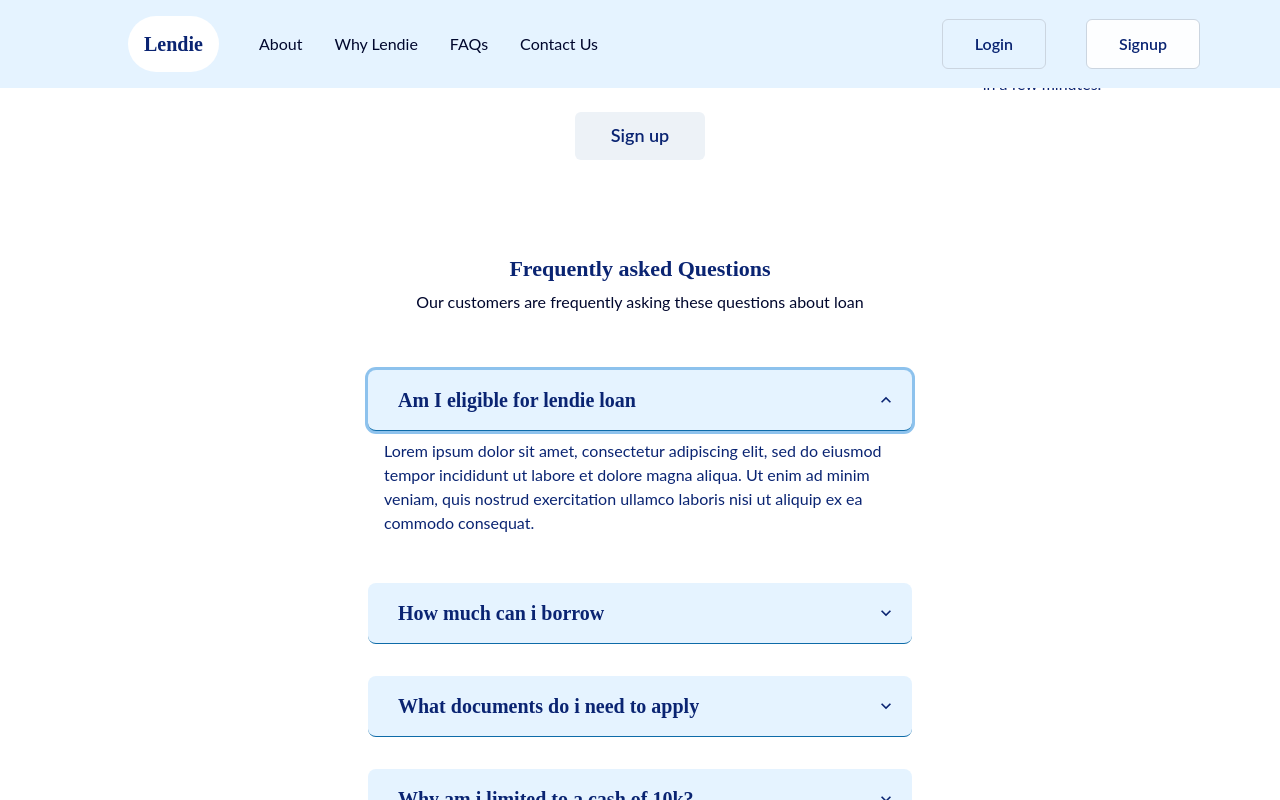
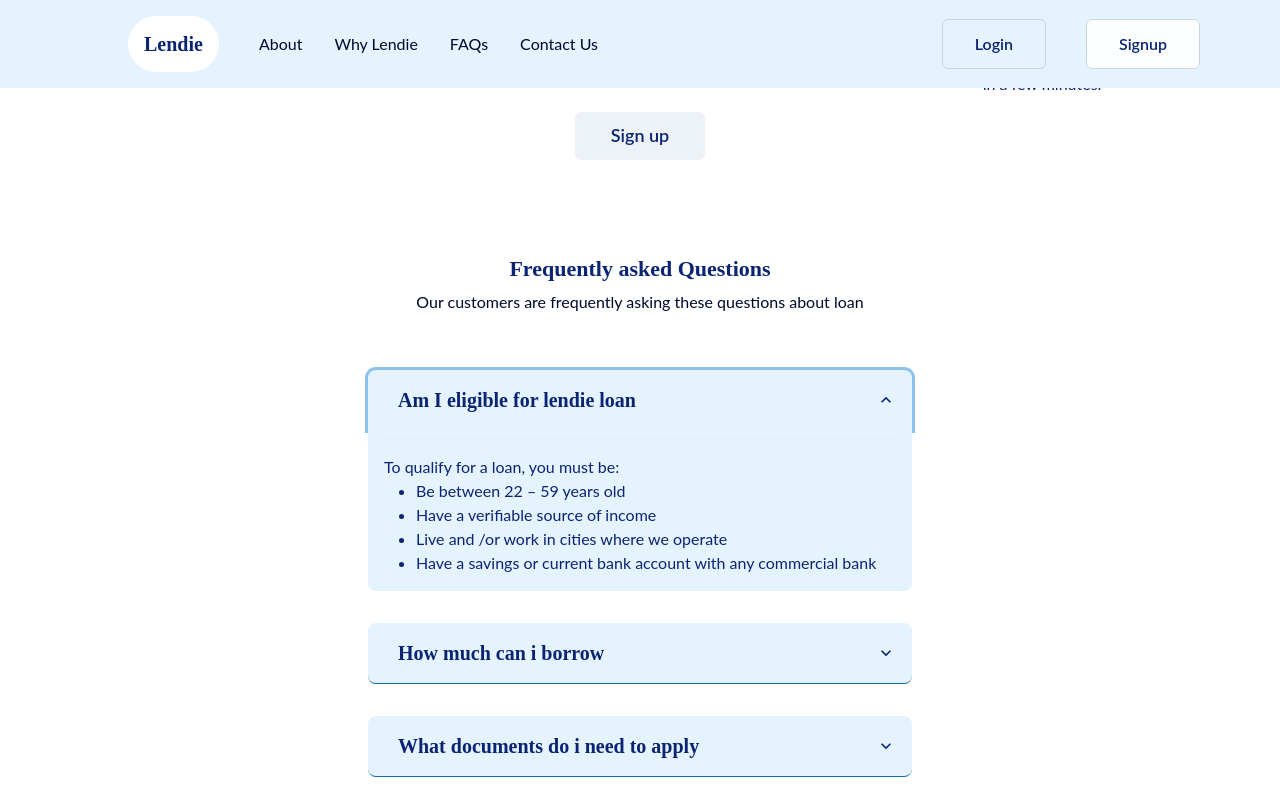
Before and after one commit to Abdul-Asa/Lendie-Loan-App, a React (Create React App) app: page / in a window 1280 px wide. Both pictures are taken after a click on the button "Am I eligible for lendie loan". Shown: the part 1821-2621 px from the top of the page. Built offline with nearby package versions, Linux system fonts and the light colour scheme.

Commit message:
FAQ, login

```diff
--- a/src/components/forms/LoginForm.js
+++ b/src/components/forms/LoginForm.js
@@ -100,7 +100,7 @@ const LoginForm = () => {
           />{' '}
           <Flex
             mt="7px"
-            fontSize="12px"
+            fontSize="10px"
             color={errorType.emailInv ? 'brand.error' : 'brand.info'}
             align="center"
           >
@@ -137,8 +137,8 @@ const LoginForm = () => {
               </Button>
             </InputRightElement>
           </InputGroup>
-          <Flex justify="space-between" fontSize="12px" mt="7px">
-            <Flex color="brand.error" align="center">
+          <Flex justify="space-between" mt="7px">
+            <Flex color="brand.error" align="center" fontSize="10px">
               {errorType.type === 'error' && (
                 <>
                   <WarningIcon mr={2} />
@@ -147,7 +147,7 @@ const LoginForm = () => {
               )}{' '}
             </Flex>
 
-            <Text as="a" href="/signup" color="brand.300">
+            <Text as="a" href="/signup" fontSize="12px" color="brand.300">
               Forgot password?
             </Text>
           </Flex>
--- a/src/components/landing page/About.js
+++ b/src/components/landing page/About.js
@@ -89,7 +89,7 @@ function About() {
                   boxSize={['20px', '16px', '30px']}
                 />
                 <Text color="#0A2472" fontSize={['14', '16']} pt={1} ml={4}>
-                  No hidden fees{' '}
+                  Get Money in minutes{' '}
                 </Text>
               </Flex>
               <Flex align="center">
--- a/src/components/landing page/FAQs.js
+++ b/src/components/landing page/FAQs.js
@@ -7,6 +7,7 @@ import {
   AccordionIcon,
   Box,
   Heading,
+  Divider,
   Stack,
   Text,
 } from '@chakra-ui/react';
@@ -32,6 +33,7 @@ function FAQs() {
             bgColor="#E5F3FF"
             borderBottom="1px"
             borderColor="brand.200"
+            _expanded={{ borderBottomRadius: 'none', borderBottom: '0' }}
             _hover={{ bgColor: '#E5F3FF' }}
           >
             <Box flex="1" textAlign="left" p="10px 14px">
@@ -39,11 +41,21 @@ function FAQs() {
             </Box>
             <AccordionIcon />
           </AccordionButton>
-          <AccordionPanel pb={4}>
-            Lorem ipsum dolor sit amet, consectetur adipiscing elit, sed do
-            eiusmod tempor incididunt ut labore et dolore magna aliqua. Ut enim
-            ad minim veniam, quis nostrud exercitation ullamco laboris nisi ut
-            aliquip ex ea commodo consequat.
+
+          <AccordionPanel pb={4} bgColor="#E5F3FF" borderBottomRadius="lg">
+            <Divider borderColor="gray.200" mb={4} />
+            To qualify for a loan, you must be:
+            <Box pl={8}>
+              <ul>
+                <li>Be between 22 – 59 years old</li>
+                <li>Have a verifiable source of income</li>
+                <li>Live and /or work in cities where we operate </li>
+                <li>
+                  Have a savings or current bank account with any commercial
+                  bank
+                </li>
+              </ul>
+            </Box>
           </AccordionPanel>
         </AccordionItem>
         <AccordionItem border="none" pb={8}>
@@ -52,6 +64,7 @@ function FAQs() {
             bgColor="#E5F3FF"
             borderBottom="1px"
             borderColor="brand.200"
+            _expanded={{ borderBottomRadius: 'none', borderBottom: '0' }}
             _hover={{ bgColor: '#E5F3FF' }}
           >
             <Box flex="1" textAlign="left" p="10px 14px">
@@ -59,11 +72,11 @@ function FAQs() {
             </Box>
             <AccordionIcon />
           </AccordionButton>
-          <AccordionPanel pb={4}>
-            Lorem ipsum dolor sit amet, consectetur adipiscing elit, sed do
-            eiusmod tempor incididunt ut labore et dolore magna aliqua. Ut enim
-            ad minim veniam, quis nostrud exercitation ullamco laboris nisi ut
-            aliquip ex ea commodo consequat.
+          <AccordionPanel pb={4} bgColor="#E5F3FF" borderBottomRadius="lg">
+            <Divider borderColor="gray.200" mb={4} />
+            You can get up to N1 million for up to 24 months but that is after
+            your first loan is processed suceesfully in which you are only
+            eligible to get a loan of just 10k
           </AccordionPanel>
         </AccordionItem>
         <AccordionItem border="none" pb={8}>
@@ -72,6 +85,7 @@ function FAQs() {
             bgColor="#E5F3FF"
             borderBottom="1px"
             borderColor="brand.200"
+            _expanded={{ borderBottomRadius: 'none', borderBottom: '0' }}
             _hover={{ bgColor: '#E5F3FF' }}
           >
             <Box flex="1" textAlign="left" p="10px 14px">
@@ -82,11 +96,8 @@ function FAQs() {
             </Box>
             <AccordionIcon />
           </AccordionButton>
-          <AccordionPanel pb={4}>
-            Lorem ipsum dolor sit amet, consectetur adipiscing elit, sed do
-            eiusmod tempor incididunt ut labore et dolore magna aliqua. Ut enim
-            ad minim veniam, quis nostrud exercitation ullamco laboris nisi ut
-            aliquip ex ea commodo consequat.
+          <AccordionPanel pb={4} bgColor="#E5F3FF" borderBottomRadius="lg">
+            <Divider borderColor="gray.200" mb={4} />A valid goverment ID
           </AccordionPanel>
         </AccordionItem>{' '}
         <AccordionItem border="none" pb={8}>
@@ -95,6 +106,7 @@ function FAQs() {
             bgColor="#E5F3FF"
             borderBottom="1px"
             borderColor="brand.200"
+            _expanded={{ borderBottomRadius: 'none', borderBottom: '0' }}
             _hover={{ bgColor: '#E5F3FF' }}
           >
             <Box flex="1" textAlign="left" p="10px 14px">
@@ -105,11 +117,14 @@ function FAQs() {
             </Box>
             <AccordionIcon />
           </AccordionButton>
-          <AccordionPanel pb={4}>
-            Lorem ipsum dolor sit amet, consectetur adipiscing elit, sed do
-            eiusmod tempor incididunt ut labore et dolore magna aliqua. Ut enim
-            ad minim veniam, quis nostrud exercitation ullamco laboris nisi ut
-            aliquip ex ea commodo consequat.
+          <AccordionPanel pb={4} bgColor="#E5F3FF" borderBottomRadius="lg">
+            <Divider borderColor="gray.200" mb={4} />
+            Based on your profile, as a first time user, with an incomplete
+            profile, you are eligible for a maximum amount of 10k. But after
+            successful processing and repayment of your first loan, you become
+            eligible for higher amount upto to #500,000k. Finally, when you
+            complete your profile by updating all the valid information, you
+            eligible for a cash amount of upto 1 million naira
           </AccordionPanel>
         </AccordionItem>{' '}
         <AccordionItem border="none" pb={8}>
@@ -118,18 +133,26 @@ function FAQs() {
             bgColor="#E5F3FF"
             borderBottom="1px"
             borderColor="brand.200"
+            _expanded={{ borderBottomRadius: 'none', borderBottom: '0' }}
             _hover={{ bgColor: '#E5F3FF' }}
           >
             <Box flex="1" textAlign="left" p="10px 14px">
-              <Heading fontSize="20px">Why does Lendie need my BNV?</Heading>
+              <Heading fontSize="20px">Why does Lendie need my BVN?</Heading>
             </Box>
             <AccordionIcon />
           </AccordionButton>
-          <AccordionPanel pb={4}>
-            Lorem ipsum dolor sit amet, consectetur adipiscing elit, sed do
-            eiusmod tempor incididunt ut labore et dolore magna aliqua. Ut enim
-            ad minim veniam, quis nostrud exercitation ullamco laboris nisi ut
-            aliquip ex ea commodo consequat.
+          <AccordionPanel pb={4} bgColor="#E5F3FF" borderBottomRadius="lg">
+            <Divider borderColor="gray.200" mb={4} />
+            Your BVN gives us access to information we need to verify you are
+            the real owner and, it helps us keep you safe;
+            <Box pl={8}>
+              <ul>
+                <li>Full Name</li>
+                <li>Date of birth</li>
+                <li>Picture</li>
+                <li>Mobile Number</li>
+              </ul>
+            </Box>
           </AccordionPanel>
         </AccordionItem>{' '}
       </Accordion>
--- a/src/components/landing page/HeroSection.js
+++ b/src/components/landing page/HeroSection.js
@@ -12,12 +12,6 @@ import {
   SliderFilledTrack,
   SliderThumb,
   Input,
-  NumberInput,
-  NumberInputField,
-  NumberInputStepper,
-  NumberIncrementStepper,
-  NumberDecrementStepper,
-  useNumberInput,
   Heading,
   Tag,
 } from '@chakra-ui/react';
@@ -208,10 +202,22 @@ function HeroSection() {
           </Text>
           <Text color="#0E6BA8" textAlign="center" fontSize="30px">
             ₦
-            {(
-              loanCalculator.amount +
-              (loanCalculator.amount * (loanCalculator.time / 4) * 2.5) / 100
-            ).toLocaleString('en-US')}
+            {(loanCalculator.amount +
+              (loanCalculator.amount * (loanCalculator.time / 4) * 2.5) / 100) %
+              1 ===
+            0
+              ? (
+                  loanCalculator.amount +
+                  (loanCalculator.amount * (loanCalculator.time / 4) * 2.5) /
+                    100
+                ).toLocaleString('en-US')
+              : (
+                  loanCalculator.amount +
+                  (loanCalculator.amount * (loanCalculator.time / 4) * 2.5) /
+                    100
+                )
+                  .toFixed(2)
+                  .toLocaleString('en-US')}
           </Text>
         </FormControl>
       </Stack>
```
Also changed, not shown: src/components/forms/SignupForm.js (+9 -9 lines).
